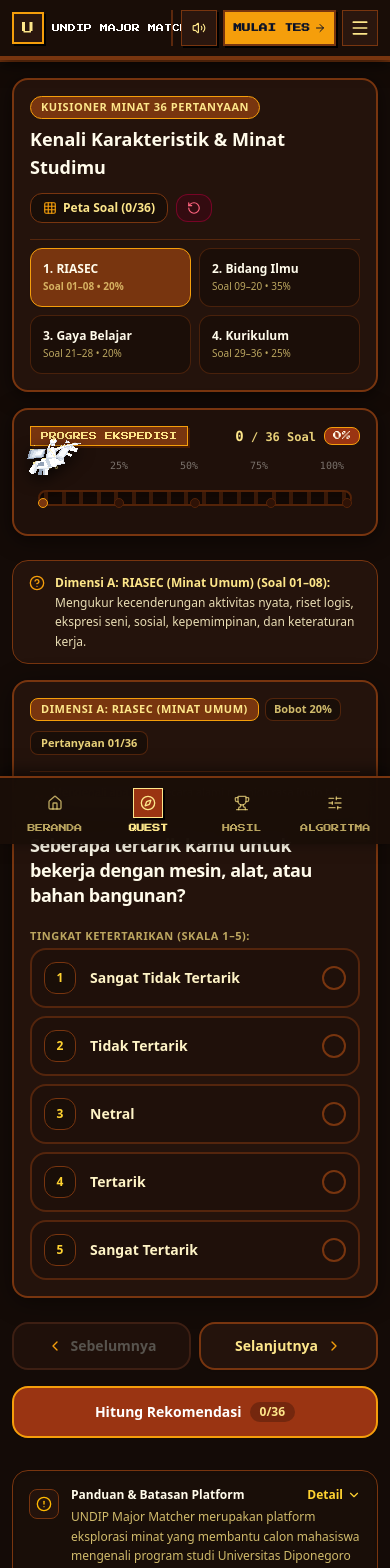
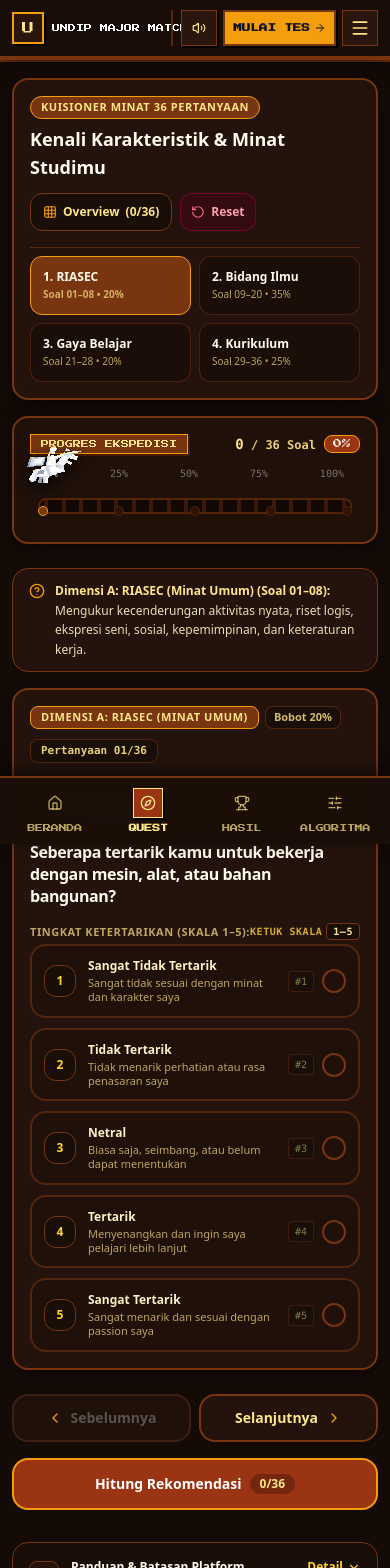
Before and after one commit to kaiynan/undip-major-tracker, a Next.js app: page /questionnaire in a window 390 px wide. Shown: the top 1568 px of the page. Built offline with nearby package versions, Linux system fonts and the light colour scheme.

Commit message:
fix(questionnaire): fix mobile resume hydration, add transition guard, prevent auto-submit on edit, and enhance touch accessibility (Group C)

```diff
--- a/src/app/questionnaire/page.tsx
+++ b/src/app/questionnaire/page.tsx
@@ -1,6 +1,6 @@
 'use client';
 
-import React, { useState, useEffect, useCallback } from 'react';
+import React, { useState, useEffect, useCallback, useRef } from 'react';
 import { useRouter } from 'next/navigation';
 import { questions } from '@/data/questions';
 import { useQuestionnaire } from '@/contexts/QuestionnaireContext';
@@ -23,7 +23,6 @@ import {
   HelpCircle,
   ArrowRight,
   Keyboard,
-  Sparkles,
 } from 'lucide-react';
 
 const DIMENSION_CONFIG = {
@@ -61,11 +60,31 @@ export default function QuestionnairePage() {
     resetAnswers,
     answeredCount,
     totalQuestions,
-    progressPercentage,
     isComplete,
+    hydrated,
   } = useQuestionnaire();
 
-  const [currentIndex, setCurrentIndex] = useState(0);
+  // Lazy initialize currentIndex to the first unanswered question from storage if resuming
+  const [currentIndex, setCurrentIndex] = useState<number>(() => {
+    if (typeof window === 'undefined') return 0;
+    try {
+      const saved = localStorage.getItem('undip_major_matcher_answers');
+      if (saved) {
+        const parsed = JSON.parse(saved);
+        const count = Object.keys(parsed).length;
+        if (count > 0 && count < questions.length) {
+          const firstUnanswered = questions.findIndex((q) => parsed[q.id] === undefined);
+          if (firstUnanswered !== -1) {
+            return firstUnanswered;
+          }
+        }
+      }
+    } catch {
+      // Safe fallback
+    }
+    return 0;
+  });
+
   const [isOverviewOpen, setIsOverviewOpen] = useState(false);
   const [showIncompleteAlert, setShowIncompleteAlert] = useState(false);
   const [showResetModal, setShowResetModal] = useState(false);
@@ -73,13 +92,40 @@ export default function QuestionnairePage() {
   const [isGallopingAway, setIsGallopingAway] = useState(false);
   const [isCalculating, setIsCalculating] = useState(false);
 
-  // Jump to first unanswered question on initial mount if partially done
+  // Auto-advance transition lock & timeout refs (Requirements 12 & 13)
+  const isAdvancingRef = useRef(false);
+  const transitionTimeoutRef = useRef<NodeJS.Timeout | null>(null);
+  const answersRef = useRef(answers);
+
   useEffect(() => {
+    answersRef.current = answers;
+  }, [answers]);
+
+  // Jump to first unanswered question ONLY after localStorage is hydrated (Requirement 11)
+  const hasResumedRef = useRef(false);
+  useEffect(() => {
+    if (!hydrated || hasResumedRef.current) return;
+    hasResumedRef.current = true;
+
     const firstUnansweredIndex = questions.findIndex((q) => answers[q.id] === undefined);
     if (firstUnansweredIndex !== -1 && answeredCount > 0 && answeredCount < totalQuestions) {
-      setCurrentIndex(firstUnansweredIndex);
+      const frameId = requestAnimationFrame(() => {
+        setCurrentIndex(firstUnansweredIndex);
+      });
+      return () => cancelAnimationFrame(frameId);
     }
-  }, []);
+  }, [hydrated, answers, answeredCount, totalQuestions]);
+
+  // Clean up any pending transition timeouts on unmount or question change
+  useEffect(() => {
+    return () => {
+      if (transitionTimeoutRef.current) {
+        clearTimeout(transitionTimeoutRef.current);
+        transitionTimeoutRef.current = null;
+      }
+      isAdvancingRef.current = false;
+    };
+  }, [currentIndex]);
 
   const currentQuestion = questions[currentIndex];
   const dimensionInfo = DIMENSION_CONFIG[currentQuestion.dimension];
@@ -93,20 +139,30 @@ export default function QuestionnairePage() {
   }, []);
 
   const handleSelectAnswer = useCallback((value: number) => {
+    // Guard: ignore rapid repeated taps while transition/advancing is in progress (Requirement 12)
+    if (isAdvancingRef.current || isGallopingAway || isCalculating) return;
+
     retroAudio.playSelect();
     setAnswer(currentQuestion.id, value);
     setShowIncompleteAlert(false);
 
-    // Check if this answer completes all 36 questions
-    const answeredKeys = Object.keys(answers);
-    const willBeComplete = answers[currentQuestion.id] !== undefined
-      ? answeredKeys.length >= totalQuestions
-      : answeredKeys.length + 1 >= totalQuestions;
+    // Compute completion from latest fresh state ref (Requirement 13)
+    const currentAnswers = answersRef.current;
+    const wasAlreadyComplete = Object.keys(currentAnswers).length >= totalQuestions;
+    const nextAnswers = { ...currentAnswers, [currentQuestion.id]: value };
+    const willBeComplete = Object.keys(nextAnswers).length >= totalQuestions;
 
+    // If user is editing answers after already completing 36/36, do NOT auto-submit or gallop!
+    if (wasAlreadyComplete) {
+      return;
+    }
+
+    // First-time completion of all 36 questions
     if (willBeComplete) {
-      // Step 1: Progress reaches 100%
-      // Step 2 & 3: Horse gallops away toward the right
-      setTimeout(() => {
+      isAdvancingRef.current = true;
+      if (transitionTimeoutRef.current) clearTimeout(transitionTimeoutRef.current);
+
+      transitionTimeoutRef.current = setTimeout(() => {
         setIsGallopingAway(true);
         try {
           retroAudio.playLevelUp();
@@ -114,19 +170,22 @@ export default function QuestionnairePage() {
           // best-effort audio
         }
 
-        // Step 4: HMIM Calculation transition overlay
-        setTimeout(() => {
+        transitionTimeoutRef.current = setTimeout(() => {
           setIsCalculating(true);
         }, 1100);
       }, 400);
     } else if (currentIndex < totalQuestions - 1) {
       // Auto advance to next question smoothly with forward gallop transition
+      isAdvancingRef.current = true;
       triggerAdvancing();
-      setTimeout(() => {
+
+      if (transitionTimeoutRef.current) clearTimeout(transitionTimeoutRef.current);
+      transitionTimeoutRef.current = setTimeout(() => {
         setCurrentIndex((prev) => Math.min(totalQuestions - 1, prev + 1));
+        isAdvancingRef.current = false;
       }, 220);
     }
-  }, [currentQuestion.id, currentIndex, totalQuestions, answers, setAnswer, triggerAdvancing]);
+  }, [currentQuestion.id, currentIndex, totalQuestions, setAnswer, triggerAdvancing, isGallopingAway, isCalculating]);
 
   const handlePrev = useCallback(() => {
     if (currentIndex > 0) {
@@ -220,19 +279,23 @@ export default function QuestionnairePage() {
             <div className="flex items-center gap-2 shrink-0">
               <button
                 onClick={() => setIsOverviewOpen(true)}
-                className="flex items-center gap-1.5 px-3 py-1.5 sm:px-3.5 sm:py-2 text-xs font-bold text-[#FDE68A] bg-[#190E08] hover:bg-[#341A10] border border-[#78350F] rounded-xl transition-all cursor-pointer"
-                title="Buka peta semua soal"
+                className="flex items-center gap-1.5 px-3 py-1.5 sm:px-3.5 sm:py-2 text-xs font-bold text-[#FDE68A] bg-[#190E08] hover:bg-[#341A10] border border-[#78350F] rounded-xl transition-all cursor-pointer min-h-[38px]"
+                title="Buka peta semua soal (Overview)"
+                aria-label={`Buka Peta Soal Overview (${answeredCount}/${totalQuestions} Terisi)`}
               >
-                <Grid className="w-3.5 h-3.5 sm:w-4 sm:h-4 text-[#F59E0B]" />
-                <span>Peta Soal ({answeredCount}/{totalQuestions})</span>
+                <Grid className="w-3.5 h-3.5 sm:w-4 sm:h-4 text-[#F59E0B] shrink-0" />
+                <span className="hidden xs:inline">Peta Soal</span>
+                <span className="xs:hidden">Overview</span>
+                <span>({answeredCount}/{totalQuestions})</span>
               </button>
               <button
                 onClick={() => setShowResetModal(true)}
-                className="flex items-center gap-1.5 px-2.5 py-1.5 sm:px-3 sm:py-2 text-xs font-bold text-rose-300 hover:bg-rose-950/80 bg-rose-950/40 border border-rose-800/60 rounded-xl transition-all cursor-pointer"
+                className="flex items-center gap-1.5 px-2.5 py-1.5 sm:px-3 sm:py-2 text-xs font-bold text-rose-300 hover:bg-rose-950/80 bg-rose-950/40 border border-rose-800/60 rounded-xl transition-all cursor-pointer min-h-[38px]"
                 title="Reset semua jawaban"
+                aria-label="Reset semua jawaban kuisioner"
               >
-                <RotateCcw className="w-3.5 h-3.5 text-rose-400" />
-                <span className="hidden sm:inline">Reset</span>
+                <RotateCcw className="w-3.5 h-3.5 text-rose-400 shrink-0" />
+                <span className="text-xs">Reset</span>
               </button>
             </div>
           </div>
--- a/src/components/questionnaire/QuestionCard.tsx
+++ b/src/components/questionnaire/QuestionCard.tsx
@@ -2,7 +2,7 @@
 
 import React from 'react';
 import { Question } from '@/data/types';
-import { Check, Sparkles, ThumbsDown, Frown, Meh, Smile, Heart } from 'lucide-react';
+import { Check, Sparkles } from 'lucide-react';
 import { retroAudio } from '@/lib/retroAudio';
 
 interface QuestionCardProps {
@@ -66,6 +66,14 @@ export function QuestionCard({
 }: QuestionCardProps) {
   const microcopy = DIMENSION_MICROCOPY[question.dimension] || 'Jawab sesuai kecenderungan alami dirimu tanpa rasa tertekan.';
 
+  const triggerHaptic = () => {
+    if (typeof navigator !== 'undefined' && typeof navigator.vibrate === 'function') {
+      try {
+        navigator.vibrate(10);
+      } catch {}
+    }
+  };
+
   return (
     <div className="bg-[#24130C] rounded-2xl sm:rounded-3xl border-2 border-[#78350F] shadow-[0_4px_24px_rgba(0,0,0,0.4)] p-4 sm:p-8 md:p-10 transition-all">
       {/* Top Meta Bar */}
@@ -80,7 +88,7 @@ export function QuestionCard({
         </div>
 
         <div className="flex items-center gap-2 text-xs font-bold text-amber-200/90">
-          <span className="bg-[#190E08] border border-[#78350F]/60 px-2.5 sm:px-3 py-1 rounded-lg text-[11px] sm:text-xs">
+          <span className="bg-[#190E08] border border-[#78350F]/60 px-2.5 sm:px-3 py-1 rounded-lg text-[11px] sm:text-xs font-mono">
             Pertanyaan {String(questionNumber).padStart(2, '0')}/{String(totalQuestions).padStart(2, '0')}
           </span>
           {currentValue !== undefined && (
@@ -99,7 +107,7 @@ export function QuestionCard({
       </div>
 
       {/* Question Headline */}
-      <h2 className="text-lg sm:text-2xl md:text-3xl font-extrabold text-[#FFFBEB] leading-snug tracking-tight mt-2 mb-5 sm:mb-8">
+      <h2 className="text-base sm:text-2xl md:text-3xl font-extrabold text-[#FFFBEB] leading-snug tracking-tight mt-2 mb-4 sm:mb-8">
         {question.text}
       </h2>
 
@@ -110,9 +118,13 @@ export function QuestionCard({
           <span className="hidden sm:inline text-[11px] text-amber-200/60 font-normal">
             Gunakan tombol <kbd className="px-1.5 py-0.5 bg-[#190E08] border border-[#78350F] rounded text-[#FDE68A] font-mono text-[10px]">1</kbd>–<kbd className="px-1.5 py-0.5 bg-[#190E08] border border-[#78350F] rounded text-[#FDE68A] font-mono text-[10px]">5</kbd> di keyboard
           </span>
+          <span className="sm:hidden text-[10px] text-amber-300/80 font-mono flex items-center gap-1">
+            <span>Ketuk Skala</span>
+            <span className="bg-[#190E08] border border-[#78350F] px-1.5 py-0.2 rounded text-[#FDE68A]">1–5</span>
+          </span>
         </div>
 
-        <div className="grid grid-cols-1 gap-2 sm:gap-3">
+        <div className="grid grid-cols-1 gap-2.5 sm:gap-3">
           {LIKERT_OPTIONS.map((opt) => {
             const isSelected = currentValue === opt.value;
 
@@ -121,17 +133,20 @@ export function QuestionCard({
                 key={opt.value}
                 type="button"
                 onClick={() => {
+                  triggerHaptic();
                   retroAudio.playSelect();
                   onSelect(opt.value);
                 }}
                 onMouseEnter={() => retroAudio.playBlip(500)}
+                onTouchStart={() => triggerHaptic()}
+                aria-label={`Pilih skala ${opt.value}: ${opt.label} — ${opt.desc}`}
                 className={`w-full flex items-center justify-between p-3 sm:p-4.5 rounded-2xl border-2 text-left transition-all duration-150 cursor-pointer group min-h-[52px] sm:min-h-[60px] ${
                   isSelected
                     ? 'border-[#F59E0B] bg-[#78350F] text-white shadow-[0_0_15px_rgba(245,158,11,0.25)] ring-2 ring-[#F59E0B]/30'
                     : 'border-[#78350F]/60 bg-[#1F100A] text-amber-100/90 hover:border-[#F59E0B] hover:bg-[#2C160E]'
                 }`}
               >
-                <div className="flex items-center gap-3.5 sm:gap-4 flex-1">
+                <div className="flex items-center gap-3 sm:gap-4 flex-1 min-w-0">
                   {/* Number Circle Badge — Identical styling for all options */}
                   <div
                     className={`w-8 h-8 rounded-xl flex items-center justify-center font-bold text-xs shrink-0 transition-colors ${
@@ -143,26 +158,28 @@ export function QuestionCard({
                     {opt.value}
                   </div>
 
-                  <div className="flex-1">
+                  <div className="flex-1 min-w-0 pr-1">
                     <div className="flex items-center gap-2">
-                      <span className={`text-sm sm:text-base font-bold ${isSelected ? 'text-[#FFFBEB]' : 'text-amber-100'}`}>
+                      <span className={`text-xs sm:text-base font-bold truncate sm:whitespace-normal ${isSelected ? 'text-[#FFFBEB]' : 'text-amber-100'}`}>
                         {opt.label}
                       </span>
                     </div>
-                    <p className={`text-xs mt-0.5 hidden sm:block ${isSelected ? 'text-amber-200' : 'text-amber-200/60'}`}>
+                    {/* Description is now cleanly displayed on HP as well as desktop (Requirement 14) */}
+                    <p className={`text-[11px] sm:text-xs mt-0.5 block leading-tight ${isSelected ? 'text-amber-200' : 'text-amber-200/70'}`}>
                       {opt.desc}
                     </p>
                   </div>
                 </div>
 
                 {/* Right Indicator: Shortcut + Checkmark Circle */}
-                <div className="flex items-center gap-3 shrink-0 ml-3">
-                  <span className={`hidden md:inline-block text-[11px] font-mono px-2 py-0.5 rounded ${isSelected ? 'bg-[#190E08]/60 text-[#FDE68A] border border-[#F59E0B]/50' : 'bg-[#190E08] text-amber-200/50 border border-[#78350F]/40'}`}>
-                    [{opt.shortcut}]
+                <div className="flex items-center gap-2 sm:gap-3 shrink-0 ml-2 sm:ml-3">
+                  <span className={`text-[10px] sm:text-[11px] font-mono px-1.5 sm:px-2 py-0.5 rounded ${isSelected ? 'bg-[#190E08]/60 text-[#FDE68A] border border-[#F59E0B]/50' : 'bg-[#190E08] text-amber-200/50 border border-[#78350F]/40'}`}>
+                    <span className="sm:hidden">#{opt.value}</span>
+                    <span className="hidden sm:inline">[{opt.shortcut}]</span>
                   </span>
 
                   <div
-                    className={`w-6 h-6 rounded-full flex items-center justify-center transition-all ${
+                    className={`w-6 h-6 rounded-full flex items-center justify-center transition-all shrink-0 ${
                       isSelected
                         ? 'bg-[#F59E0B] text-[#190E08] shadow-xs'
                         : 'border-2 border-[#78350F] group-hover:border-[#F59E0B]/60'
--- a/src/contexts/QuestionnaireContext.tsx
+++ b/src/contexts/QuestionnaireContext.tsx
@@ -1,6 +1,6 @@
 'use client';
 
-import React, { createContext, useContext, useState, useEffect, useMemo, ReactNode } from 'react';
+import React, { createContext, useContext, useState, useEffect, useMemo, useSyncExternalStore, ReactNode } from 'react';
 import { UserAnswers, ProgramScore, FacultyScore, DimensionScore } from '@/data/types';
 import { questions } from '@/data/questions';
 import { studyPrograms } from '@/data/programs';
@@ -27,6 +27,7 @@ interface QuestionnaireContextType {
   totalQuestions: number;
   progressPercentage: number;
   isComplete: boolean;
+  hydrated: boolean;
   programScores: ProgramScore[];
   facultyScores: FacultyScore[];
   dimensionScores: DimensionScore | null;
@@ -41,6 +42,8 @@ interface QuestionnaireContextType {
 
 const STORAGE_KEY = 'undip_major_matcher_answers';
 const COMPARISON_KEY = 'undip_major_matcher_comparison';
+
+const subscribeNoop = () => () => {};
 
 const QuestionnaireContext = createContext<QuestionnaireContextType | undefined>(undefined);
 
@@ -80,46 +83,47 @@ const LEARNING_LABELS: Record<string, string> = {
 };
 
 export function QuestionnaireProvider({ children }: { children: ReactNode }) {
-  const [answers, setAnswers] = useState<UserAnswers>({});
-  const [comparisonIds, setComparisonIds] = useState<string[]>([]);
-  const [isHydrated, setIsHydrated] = useState(false);
-
-  // Load from localStorage on client mount
-  useEffect(() => {
+  const [answers, setAnswers] = useState<UserAnswers>(() => {
+    if (typeof window === 'undefined') return {};
     try {
       const savedAnswers = localStorage.getItem(STORAGE_KEY);
-      if (savedAnswers) {
-        setAnswers(JSON.parse(savedAnswers));
-      }
+      return savedAnswers ? JSON.parse(savedAnswers) : {};
+    } catch {
+      return {};
+    }
+  });
+
+  const [comparisonIds, setComparisonIds] = useState<string[]>(() => {
+    if (typeof window === 'undefined') return [];
+    try {
       const savedComparison = localStorage.getItem(COMPARISON_KEY);
-      if (savedComparison) {
-        setComparisonIds(JSON.parse(savedComparison));
-      }
+      return savedComparison ? JSON.parse(savedComparison) : [];
     } catch {
-      // Ignore parse errors
+      return [];
     }
-    setIsHydrated(true);
-  }, []);
+  });
 
-  // Save to localStorage whenever answers change
+  const hydrated = useSyncExternalStore(subscribeNoop, () => true, () => false);
+
+  // Save to localStorage whenever answers change after hydration
   useEffect(() => {
-    if (!isHydrated) return;
+    if (!hydrated) return;
     try {
       localStorage.setItem(STORAGE_KEY, JSON.stringify(answers));
     } catch {
       // Ignore storage errors
     }
-  }, [answers, isHydrated]);
+  }, [answers, hydrated]);
 
-  // Save comparison IDs
+  // Save comparison IDs after hydration
   useEffect(() => {
-    if (!isHydrated) return;
+    if (!hydrated) return;
     try {
       localStorage.setItem(COMPARISON_KEY, JSON.stringify(comparisonIds));
     } catch {
       // Ignore storage errors
     }
-  }, [comparisonIds, isHydrated]);
+  }, [comparisonIds, hydrated]);
 
   const setAnswer = (questionId: number, value: number) => {
     setAnswers((prev) => ({
@@ -290,6 +294,7 @@ export function QuestionnaireProvider({ children }: { children: ReactNode }) {
         totalQuestions,
         progressPercentage,
         isComplete,
+        hydrated,
         programScores,
         facultyScores,
         dimensionScores,
```
